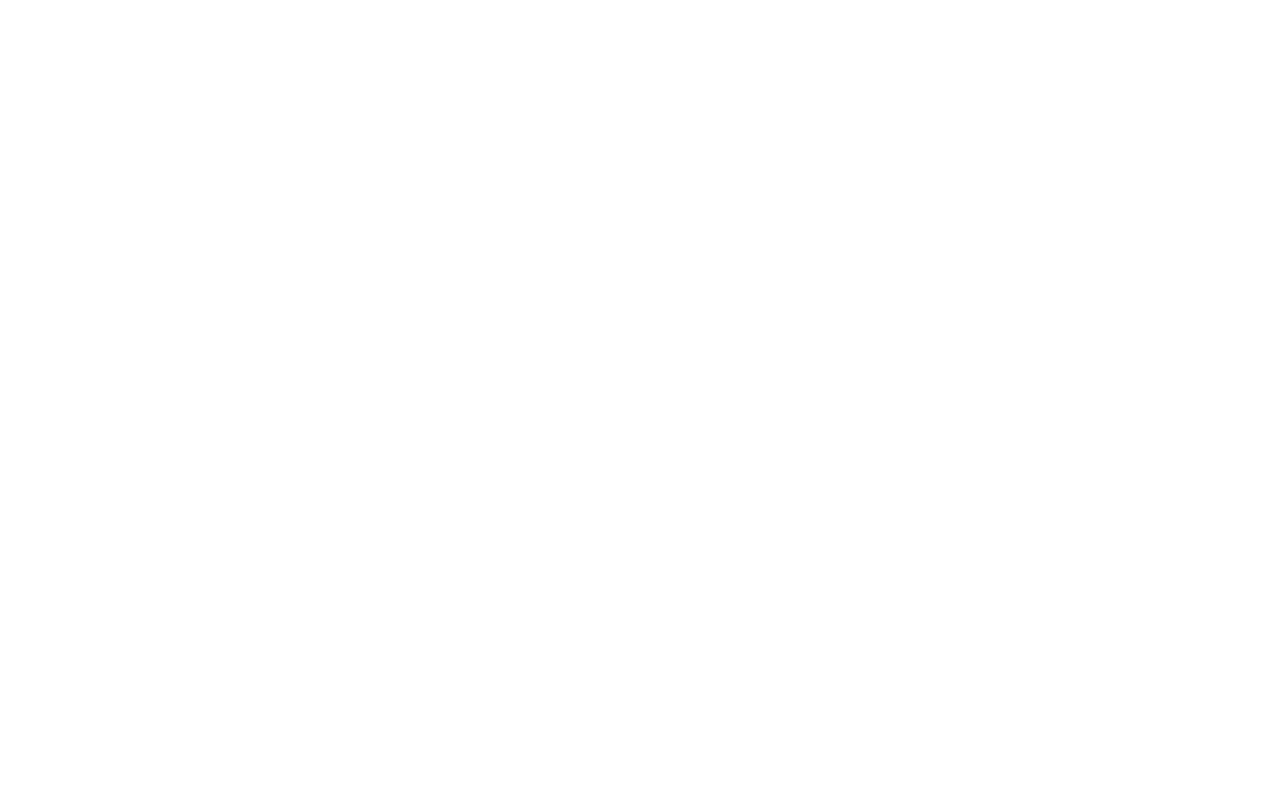
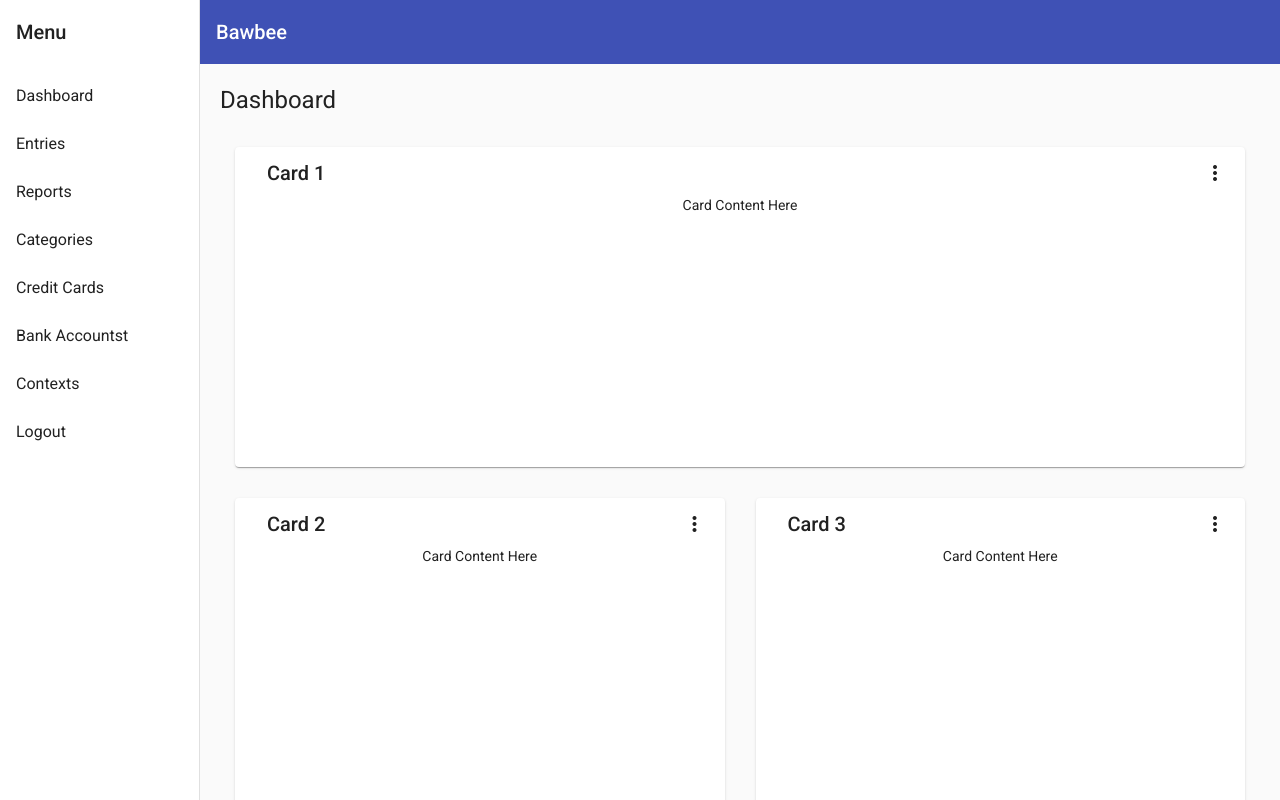
Before and after one commit to israelguimaraes/Bawbee, an Angular app in the folder client/: page /dashboard in a window 1280 px wide. Before the commit this address led to /. Built offline with nearby package versions, Linux system fonts and the light colour scheme.

Commit message:
menu, dash board and redirect login

```diff
--- a/client/src/app/app-routing.module.ts
+++ b/client/src/app/app-routing.module.ts
@@ -1,3 +1,4 @@
+import { DashboardComponent } from './dashboard/dashboard.component';
 import { NgModule } from '@angular/core';
 import { Routes, RouterModule } from '@angular/router';
 import { AuthComponent } from './auth/auth.component';
@@ -11,8 +12,10 @@ const routes: Routes = [
         children: [
             { path: 'login', component: LoginComponent },
             { path: 'register', component: RegisterComponent },
+            { path: 'logout', redirectTo: 'login' },
         ]
     },
+    { path: 'dashboard', component: DashboardComponent },
 ];
 
 @NgModule({
--- a/client/src/app/auth/login/login.component.html
+++ b/client/src/app/auth/login/login.component.html
@@ -20,7 +20,7 @@
                     </mat-form-field>
                 </mat-card-content>
                 <hr>
-                <button mat-raised-button color="accent">Login</button>
+                <button mat-raised-button color="accent" (click)="login()">Login</button>
                 <button mat-button routerLink="/auth/register">Register</button>
 
               </mat-card>
--- a/client/src/app/auth/login/login.component.ts
+++ b/client/src/app/auth/login/login.component.ts
@@ -13,7 +13,7 @@ export class LoginComponent implements OnInit {
     ngOnInit() {
     }
 
-    onSubmit() {
+    login() {
         this.router.navigateByUrl('/dashboard');
     }
 }
--- /dev/null
+++ b/client/src/app/dashboard/dashboard.component.css
@@ -0,0 +1,21 @@
+.grid-container {
+  margin: 20px;
+}
+
+.dashboard-card {
+  position: absolute;
+  top: 15px;
+  left: 15px;
+  right: 15px;
+  bottom: 15px;
+}
+
+.more-button {
+  position: absolute;
+  top: 5px;
+  right: 10px;
+}
+
+.dashboard-card-content {
+  text-align: center;
+}
--- /dev/null
+++ b/client/src/app/dashboard/dashboard.component.html
@@ -0,0 +1,26 @@
+<app-nav>
+    <div class="grid-container">
+        <h1 class="mat-h1">Dashboard</h1>
+        <mat-grid-list cols="2" rowHeight="350px">
+          <mat-grid-tile *ngFor="let card of cards | async" [colspan]="card.cols" [rowspan]="card.rows">
+            <mat-card class="dashboard-card">
+              <mat-card-header>
+                <mat-card-title>
+                  {{card.title}}
+                  <button mat-icon-button class="more-button" [matMenuTriggerFor]="menu" aria-label="Toggle menu">
+                    <mat-icon>more_vert</mat-icon>
+                  </button>
+                  <mat-menu #menu="matMenu" xPosition="before">
+                    <button mat-menu-item>Expand</button>
+                    <button mat-menu-item>Remove</button>
+                  </mat-menu>
+                </mat-card-title>
+              </mat-card-header>
+              <mat-card-content class="dashboard-card-content">
+                <div>Card Content Here</div>
+              </mat-card-content>
+            </mat-card>
+          </mat-grid-tile>
+        </mat-grid-list>
+      </div>
+</app-nav>
--- /dev/null
+++ b/client/src/app/dashboard/dashboard.component.ts
@@ -0,0 +1,33 @@
+import { Component } from '@angular/core';
+import { map } from 'rxjs/operators';
+import { Breakpoints, BreakpointObserver } from '@angular/cdk/layout';
+
+@Component({
+  selector: 'app-dashboard',
+  templateUrl: './dashboard.component.html',
+  styleUrls: ['./dashboard.component.css']
+})
+export class DashboardComponent {
+  /** Based on the screen size, switch from standard to one column per row */
+  cards = this.breakpointObserver.observe(Breakpoints.Handset).pipe(
+    map(({ matches }) => {
+      if (matches) {
+        return [
+          { title: 'Card 1', cols: 1, rows: 1 },
+          { title: 'Card 2', cols: 1, rows: 1 },
+          { title: 'Card 3', cols: 1, rows: 1 },
+          { title: 'Card 4', cols: 1, rows: 1 }
+        ];
+      }
+
+      return [
+        { title: 'Card 1', cols: 2, rows: 1 },
+        { title: 'Card 2', cols: 1, rows: 1 },
+        { title: 'Card 3', cols: 1, rows: 2 },
+        { title: 'Card 4', cols: 1, rows: 1 }
+      ];
+    })
+  );
+
+  constructor(private breakpointObserver: BreakpointObserver) {}
+}
--- /dev/null
+++ b/client/src/app/layout/nav/nav.component.css
@@ -0,0 +1,17 @@
+.sidenav-container {
+  height: 100%;
+}
+
+.sidenav {
+  width: 200px;
+}
+
+.sidenav .mat-toolbar {
+  background: inherit;
+}
+
+.mat-toolbar.mat-primary {
+  position: sticky;
+  top: 0;
+  z-index: 1;
+}
--- /dev/null
+++ b/client/src/app/layout/nav/nav.component.html
@@ -0,0 +1,37 @@
+<mat-sidenav-container class="sidenav-container">
+    <mat-sidenav #drawer class="sidenav" fixedInViewport
+        [attr.role]="(isHandset$ | async) ? 'dialog' : 'navigation'"
+        [mode]="(isHandset$ | async) ? 'over' : 'side'"
+        [opened]="(isHandset$ | async) === false">
+      <mat-toolbar>Menu</mat-toolbar>
+
+      <mat-nav-list>
+        <a mat-list-item routerLink="/dashboard">Dashboard</a>
+        <a mat-list-item routerLink="/entries">Entries</a>
+        <a mat-list-item >Reports</a>
+        <a mat-list-item >Categories</a>
+        <a mat-list-item >Credit Cards</a>
+        <a mat-list-item >Bank Accountst</a>
+        <a mat-list-item >Contexts</a>
+        <a mat-list-item routerLink="/auth/logout">Logout</a>
+      </mat-nav-list>
+
+    </mat-sidenav>
+
+    <mat-sidenav-content>
+      <mat-toolbar color="primary">
+        <button
+          type="button"
+          aria-label="Toggle sidenav"
+          mat-icon-button
+          (click)="drawer.toggle()"
+          *ngIf="isHandset$ | async">
+          <mat-icon aria-label="Side nav toggle icon">menu</mat-icon>
+        </button>
+        <span>Bawbee</span>
+      </mat-toolbar>
+
+      <ng-content></ng-content>
+
+    </mat-sidenav-content>
+  </mat-sidenav-container>
--- /dev/null
+++ b/client/src/app/layout/nav/nav.component.ts
@@ -0,0 +1,21 @@
+import { Component } from '@angular/core';
+import { BreakpointObserver, Breakpoints } from '@angular/cdk/layout';
+import { Observable } from 'rxjs';
+import { map, shareReplay } from 'rxjs/operators';
+
+@Component({
+  selector: 'app-nav',
+  templateUrl: './nav.component.html',
+  styleUrls: ['./nav.component.css']
+})
+export class NavComponent {
+
+  isHandset$: Observable<boolean> = this.breakpointObserver.observe(Breakpoints.Handset)
+    .pipe(
+      map(result => result.matches),
+      shareReplay()
+    );
+
+  constructor(private breakpointObserver: BreakpointObserver) {}
+
+}
```
Also changed, not shown: client/src/app/app.module.ts (+16 -2 lines).
